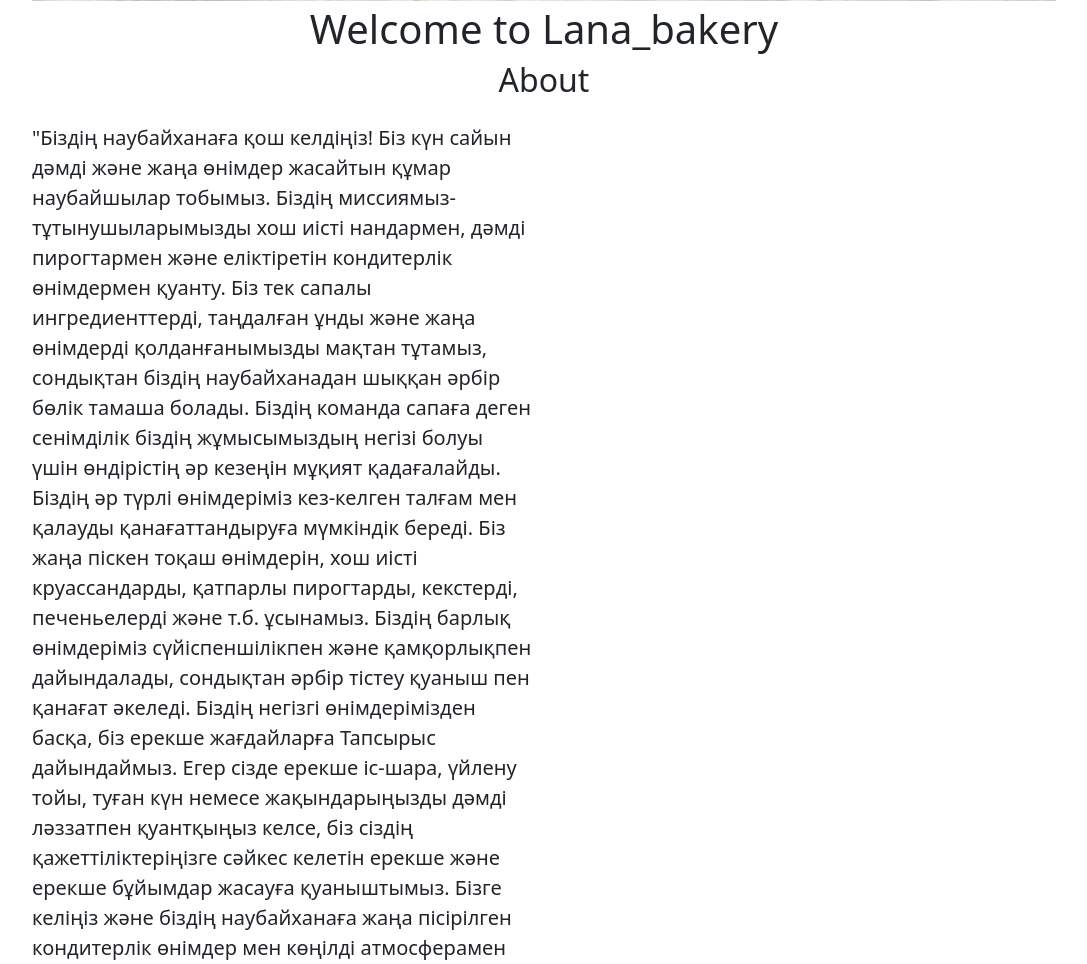
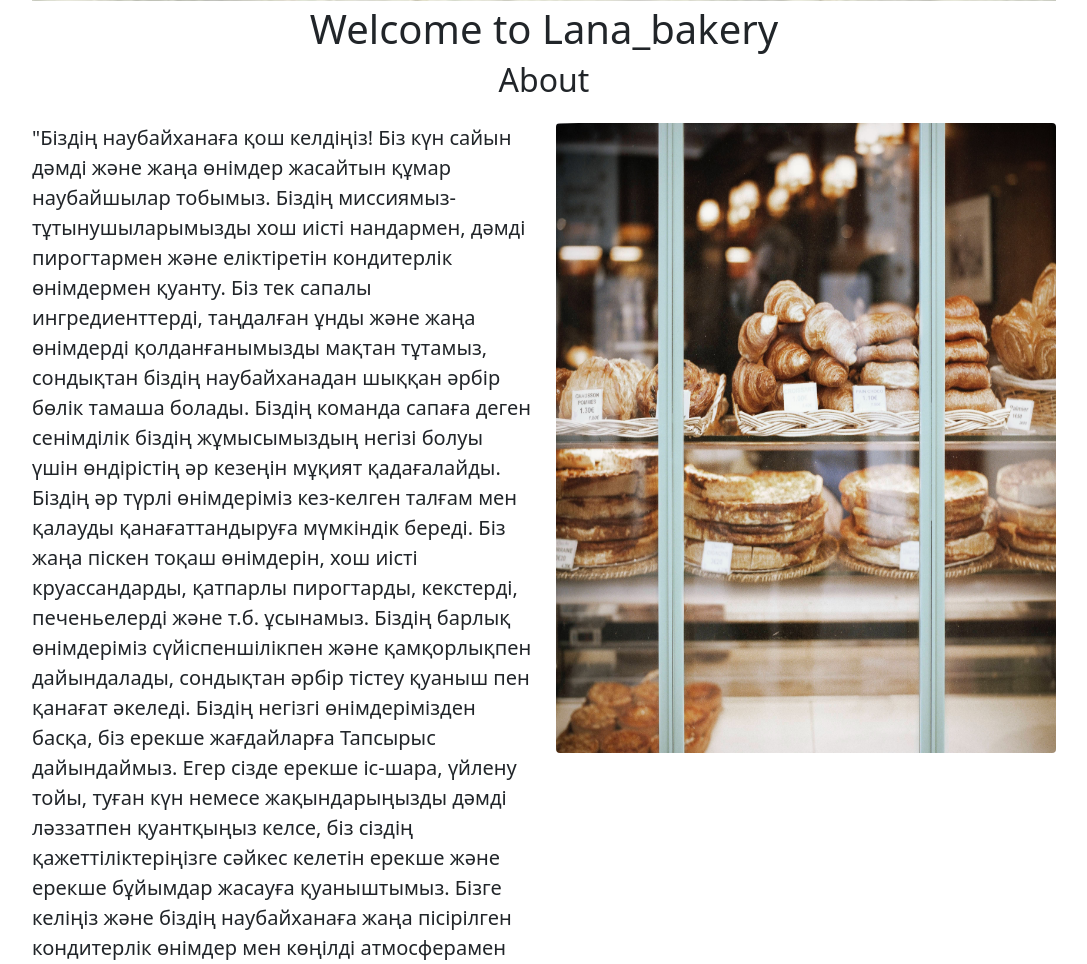
Before and after one commit to Almerei/Bakery_website_v2, a Flask app: page / in a window 1280 px wide. Shown: the part 1005-1969 px from the top of the page, without its empty margins (96-1183 px from the left). Run offline with Flask 3, Linux system fonts and the light colour scheme.

Commit message:
bakery.html

```diff
--- a/templates/bakery.html
+++ b/templates/bakery.html
@@ -38,7 +38,7 @@
     Бізге келіңіз және біздің наубайханаға жаңа пісірілген кондитерлік өнімдер мен көңілді атмосферамен күніңізді жақсартуға мүмкіндік беріңіз. Біз барлық клиенттерді қарсы алуға қуаныштымыз және сіз біздің дәмді тағамдарымызға риза болатыныңызға кепілдік береміз. Жақсы тәбет!"
     </p>
       </div>
-        <div class="d-none d-md- col-md-6">
+        <div class="d-none d-md-block col-md-6">
         <img src="/static/bakery.jpg" style="height: 630px; width: 100%; border-radius: 4px">
     </div>
    </div>
```
